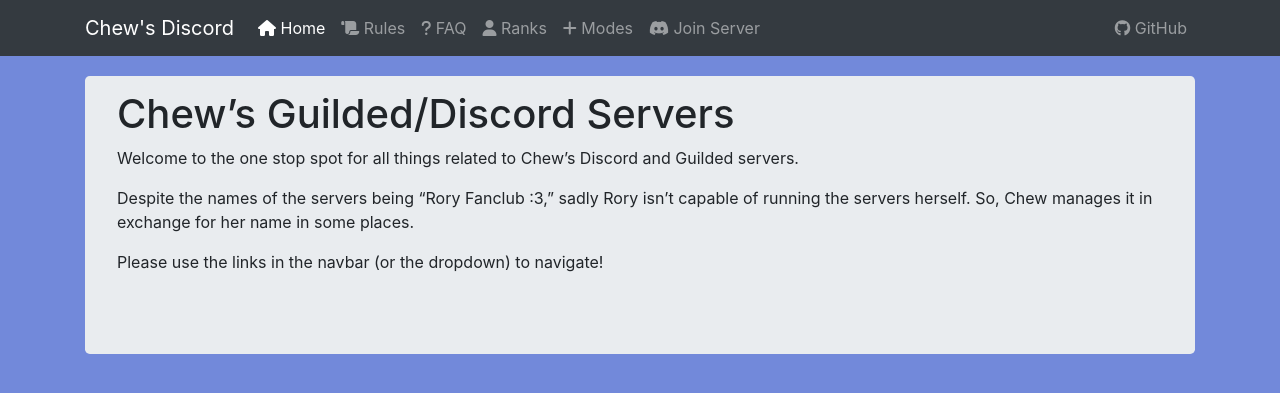
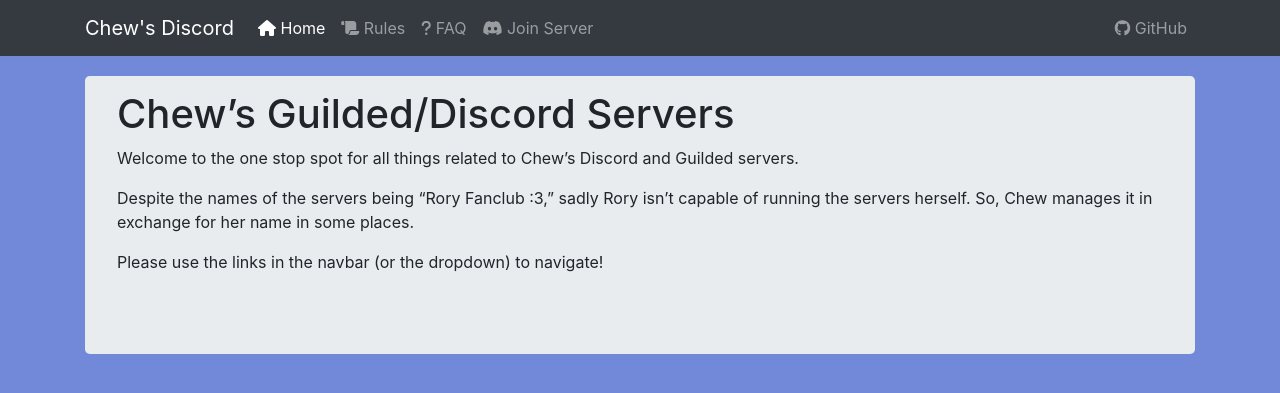
Before and after one commit to Epikest/nutopia, a Jekyll site: the page built from index.md, in a window 1280 px wide. Shown: the top 393 px of the page. Built offline with Jekyll 4.4.1, drawn with Linux system fonts in a browser that asks for light colours; nearby versions of some CDN libraries.

Commit message:
Update default.html

```diff
--- a/_layouts/default.html
+++ b/_layouts/default.html
@@ -22,19 +22,13 @@
                     <a class="nav-link {% if page.title contains "FAQ" %}active disabled{% endif %}" href="/faq"><i class="fas fa-question"></i> FAQ</a>
                 </li>
                 <li class="nav-item">
-                    <a class="nav-link {% if page.title contains "Ranks" %}active disabled{% endif %}" href="/ranks"><i class="fas fa-user"></i> Ranks</a>
-                </li>
-                <li class="nav-item">
-                    <a class="nav-link {% if page.title contains "Modes" %}active disabled{% endif %}" href="/modes"><i class="fas fa-plus"></i> Modes</a>
-                </li>
-                <li class="nav-item">
-                    <a class="nav-link" target="_blank" href="https://discord.gg/0kYlxgkh65QhZAjm"><i class="fab fa-discord"></i> Join Server</a>
+                    <a class="nav-link" target="_blank" href="https://discord.gg/884crYr"><i class="fab fa-discord"></i> Join Server</a>
                 </li>
             </ul>
             <hr/>
             <ul class="navbar-nav mr-right">
                 <li class="nav-item">
-                    <a class="nav-link" target="_blank" href="https://github.com/Chew/Discord"><i class="fab fa-github"></i> GitHub</a>
+                    <a class="nav-link" target="_blank" href="https://github.com/Epikest/nutopia"><i class="fab fa-github"></i> GitHub</a>
                 </li>
             </ul>
         </div>
```
